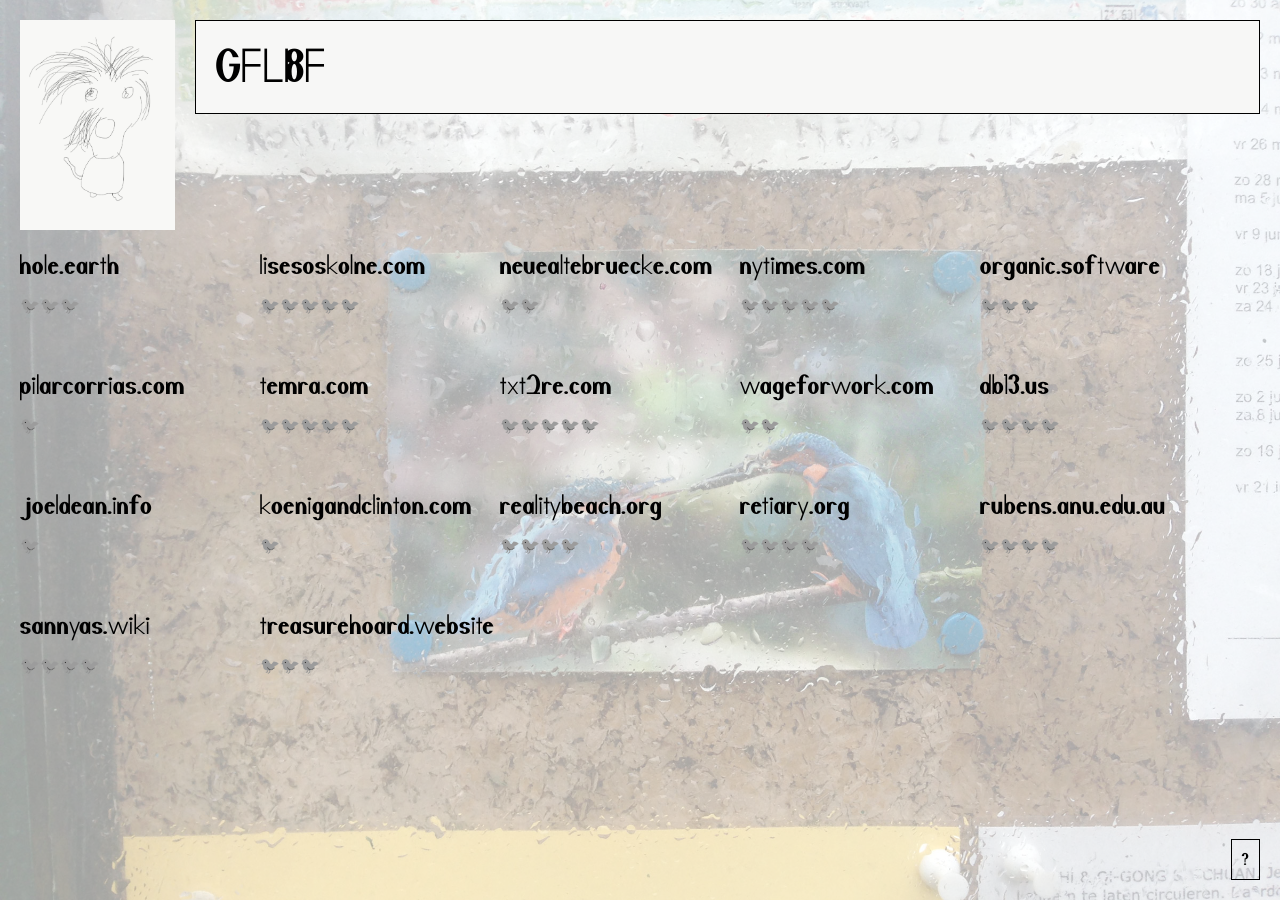
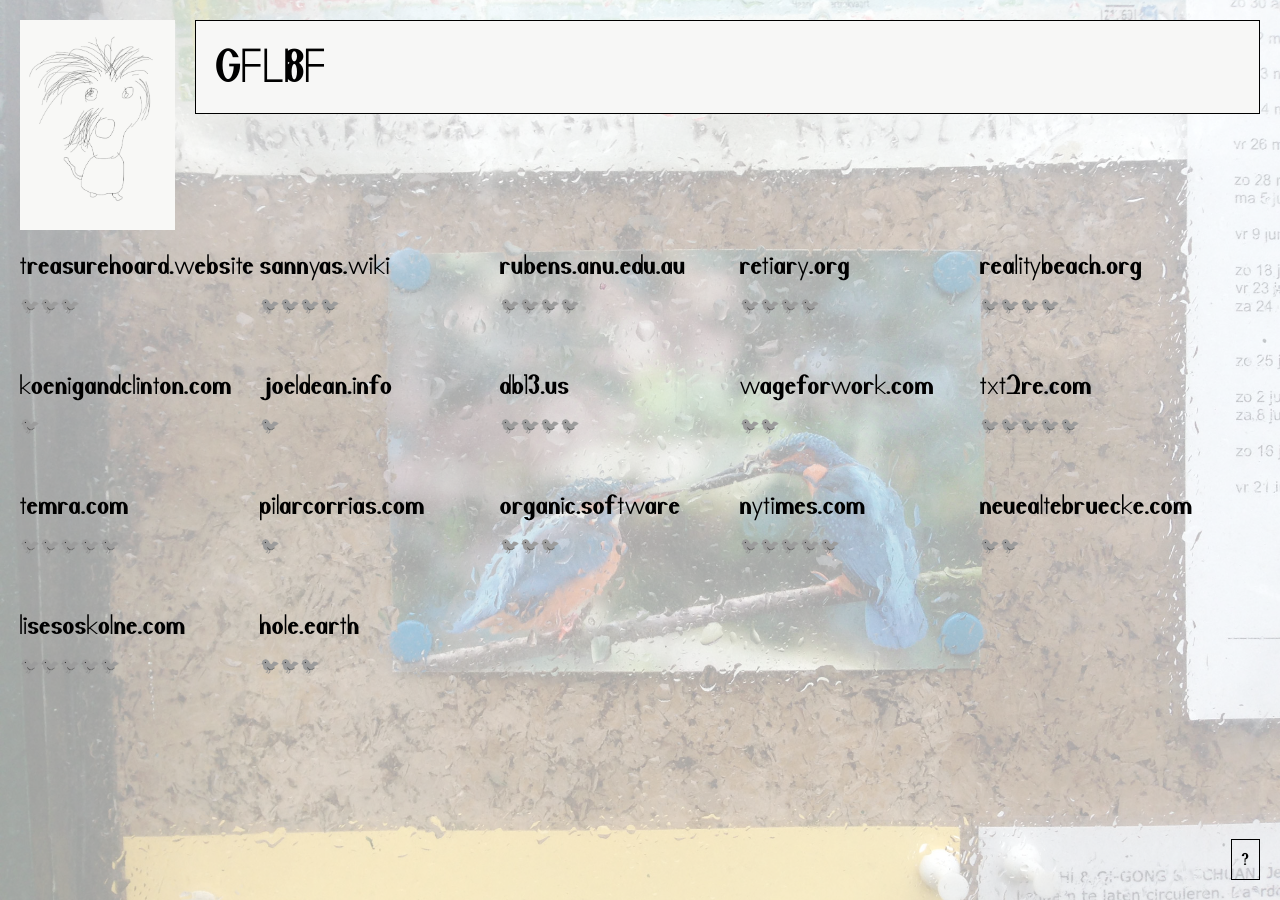
Before and after one commit to oilstel/gflbf, a Jekyll site: the page built from index.html, in a window 1280 px wide. Built offline with Jekyll 4.4.1, drawn with Linux system fonts in a browser that asks for light colours.

Commit message:
new first

```diff
--- a/_layouts/home.html
+++ b/_layouts/home.html
@@ -17,7 +17,7 @@
 
         <div class="content">
 
-          {% for review in site.reviews %}
+          {% for review in site.reviews reversed %}
           <div class="item">
             <h2><a href="{{ review.url }}">{{ review.title }}</a></h2>
 
```
